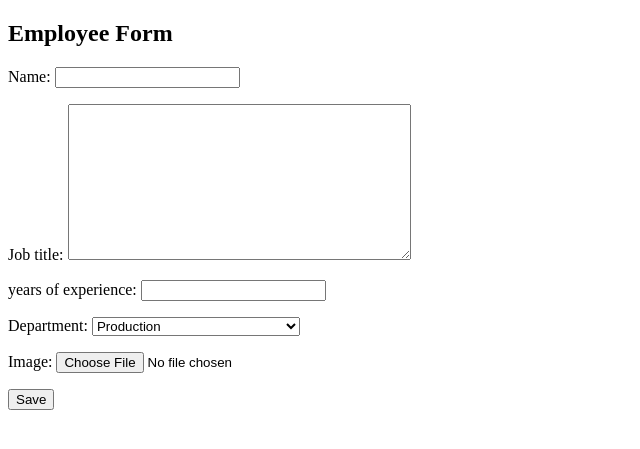
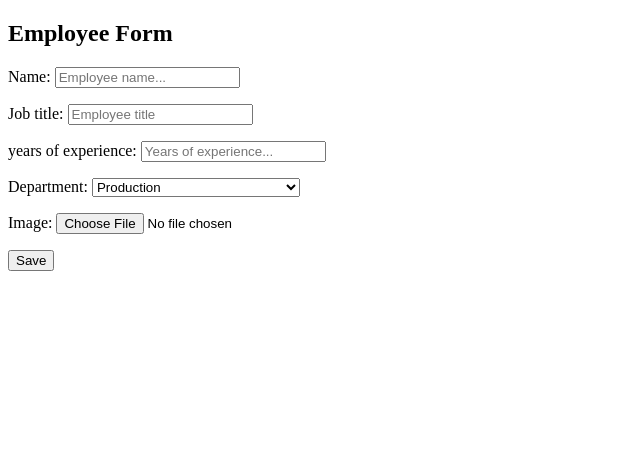
Before and after one commit to naderae/employee_directory, a Django app: page /employees/ in a window 1280 px wide. Shown: the top 449 px of the page, without its empty margins (0-640 px from the left). Run offline with Django 3.2, Linux system fonts and the light colour scheme.

Commit message:
ajax request without image getting through

```diff
--- a/employees/forms.py
+++ b/employees/forms.py
@@ -10,14 +10,20 @@ class EmployeeForm(forms.ModelForm):
         labels = {
             'years_experience': ('years of experience')
         }
-        # widgets = {
-        #     'years_experience': forms.TextInput(
-        #         attrs={'id': 'post-name', 'required': True, 'placeholder': 'My name is...'}
-        #     ),
-        #     'job_title': forms.TextInput(
-        #         attrs={'id': 'post-job-title', 'required': True, 'placeholder': 'My current title...'}
-        #     ),
-        #     'experience': forms.TextInput(
-        #         attrs={'id': 'post-experience', 'required': True, 'placeholder': 'Years of experience...'}
-        #     ),
-        # }
+        widgets = {
+            'name': forms.TextInput(
+                attrs={'id': 'employee-name', 'required': True, 'placeholder': 'Employee name...'}
+            ),
+            'job_title': forms.TextInput(
+                attrs={'id': 'employee-job-title', 'required': True, 'placeholder': 'Employee title'}
+            ),
+            'years_experience': forms.TextInput(
+                attrs={'id': 'employee-years-experience', 'required': True, 'placeholder': 'Years of experience...'}
+            ),
+            'department': forms.Select(
+                attrs={'id': 'employee-department', 'required': True, 'placeholder': 'department...'}
+            ),
+            'image': forms.FileInput(
+                attrs={'id': 'employee-image', 'required': True}
+            ),
+        }
--- a/employees/static/employees/index.js
+++ b/employees/static/employees/index.js
@@ -6,7 +6,39 @@
 
 $(function() {
 
+  // submit post on submit
+  $('#employee-form').on('submit', function(event){
+    event.preventDefault();
+    console.log("form submitted!");
+    create_employee();
+  })
 
+  // AJAX for posting a new employees
+  function create_employee() {
+    // console.log("create post is working!") // sanity check
+    // console.log($('#employee-name').val())
+    // console.log($('#employee-job-title').val())
+    // console.log($('#employee-years-experience').val())
+    // console.log($('#employee-department').val())
+    // console.log($('#employee-image').val())
+    $.ajax({
+      url: "/employees/create_post/", // target the endpoint
+      type: "POST",
+      data: {name: $('#employee-name').val(), job_title: $('#employee-job-title').val(), years_experience: $('#employee-years-experience').val(), department: $('#employee-department').val()},
+
+      // handle a successful reponse
+      success: function(json) {
+        ('#employee-form').trigger("reset");
+        console.log(json);
+        console.log('success');
+      },
+      // handle a non-successful response
+      error: function(xhr, errmsg, err){
+        $('#results').html("<div class='alert-box alert radius' data-alert>Oops! We have encountered an error: "+errmsg+" <a href='#' class='close'>&times;</a></div>"); // add the error to the dom
+            console.log(xhr.status + ": " + xhr.responseText); // provide a bit more info about the error to the console
+      }
+    });
+};
 
     // This function gets cookie with a given name
     function getCookie(name) {
--- a/employees/templates/employees/employee_form.html
+++ b/employees/templates/employees/employee_form.html
@@ -1,5 +1,5 @@
 <h2>Employee Form</h2>
-<form class="post-form" method="post">
+<form action="{% url 'employees:create' %}" method="post" enctype="multipart/form-data" id="employee-form">
   {% csrf_token %}
   {{ form.as_p }}
   <button type="submit" class="save btn btn-default">Save</button>
--- a/employees/urls.py
+++ b/employees/urls.py
@@ -7,6 +7,7 @@ app_name = 'employees'
 
 urlpatterns = [
     path('', views.index, name='index'),
+    path('create_post/', views.create_post, name='create'),
     # path('create/', views.create, name='create'),
     # path('delete/<int:course_id>/', views.delete, name='delete'),
 
--- a/employees/views.py
+++ b/employees/views.py
@@ -1,12 +1,45 @@
 from django.shortcuts import render
+from django.http import HttpResponse
 from employees.models import Employee
 from .forms import EmployeeForm
+import json
 
 
 # Create your views here.
 def index(request):
 
     form = EmployeeForm()
+    return render(request, 'employees/index.html', {'form': form})
+
+def create_post(request):
+
+    if request.method == 'POST':
+        employee_name = request.POST.get('name')
+        employee_title = request.POST.get('job_title')
+        employee_experience = request.POST.get('years_experience')
+        employee_department = request.POST.get('department')
+        # employee_image = request.FILES.get('image')
+
+        response_data = {}
+
+        employee = Employee(name=employee_name, job_title=employee_title, years_experience=employee_experience, department=employee_department)
+        employee.save()
+
+        response_data['result'] = 'Added employee successfully!'
+        response_data['employeepk'] = employee.pk
+        response_data['name'] = employee.name
+        response_data['job_title'] = employee.job_title
+        response_data['years_experience'] = employee.years_experience
+        response_data['department'] = employee.department
+        # response_data['image'] = employee.image
 
 
-    return render(request, 'employees/index.html', {'form': form})
+        return HttpResponse(
+            json.dumps(response_data),
+            content_type="application/json"
+        )
+    else:
+        return HttpResponse(
+            json.dumps({"nothing to see": "this isn't happening"}),
+            content_type="application/json"
+        )
```
Also changed, not shown: db.sqlite3.
